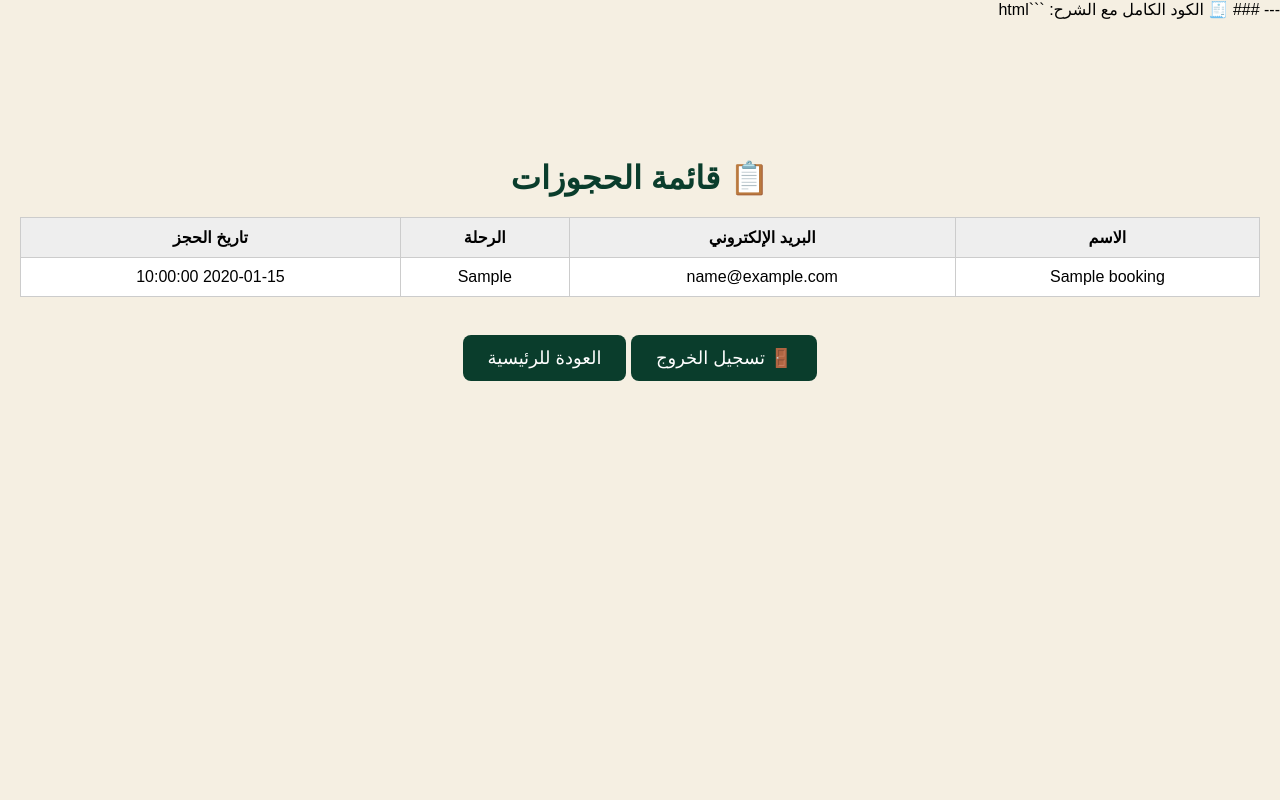
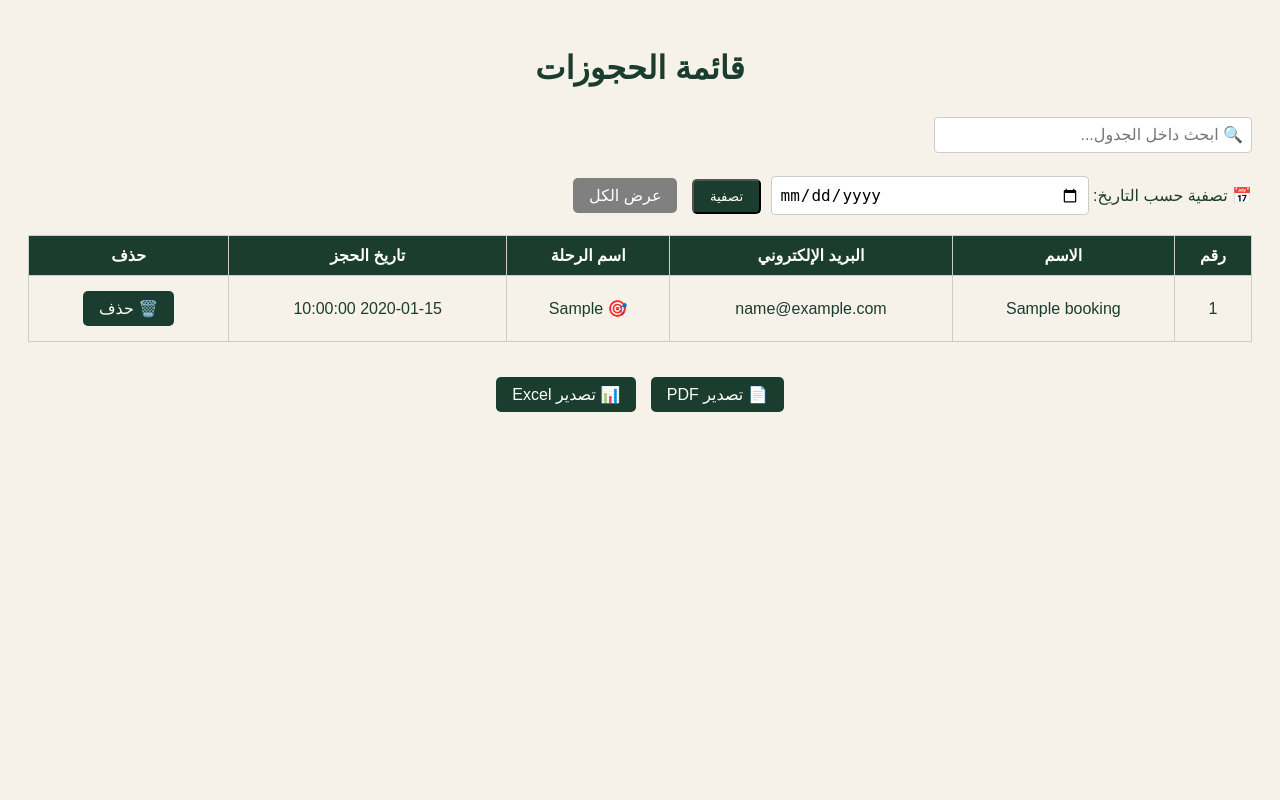
Before and after one commit to abodahim/saudidestination_complete, a Flask app: page /admin/bookings in a window 1280 px wide. Run offline with Flask 3, Linux system fonts and the light colour scheme; the visitor is signed in with stand-in values (Sample User, id 1); tables that the repository leaves empty hold one stand-in row (values such as "Sample post"); some web fonts are replaced.

Commit message:
Update bookings.html

````diff
--- a/templates/bookings.html
+++ b/templates/bookings.html
@@ -1,68 +1,136 @@
----
-
-### 🧾 الكود الكامل مع الشرح:
-
-```html
 <!DOCTYPE html>
 <html lang="ar" dir="rtl">
 <head>
   <meta charset="UTF-8">
-  <title>عرض الحجوزات - وجهة السعودية</title>
+  <title>لوحة الحجوزات</title>
   <meta name="viewport" content="width=device-width, initial-scale=1">
-  <link rel="stylesheet" href="{{ url_for('static', filename='style.css') }}">
   <style>
+    body {
+      font-family: 'Tajawal', sans-serif;
+      background-color: #f7f2e9;
+      padding: 20px;
+      color: #1b3d2f;
+    }
+
+    h1 {
+      text-align: center;
+      margin-bottom: 30px;
+    }
+
     table {
       width: 100%;
       border-collapse: collapse;
-      margin-top: 20px;
-      background-color: #fff;
+      margin-bottom: 20px;
     }
+
     th, td {
+      border: 1px solid #ccc;
       padding: 10px;
-      border: 1px solid #ccc;
       text-align: center;
     }
+
     th {
-      background-color: #eee;
+      background-color: #1b3d2f;
+      color: white;
+    }
+
+    .btn {
+      background-color: #1b3d2f;
+      color: white;
+      padding: 8px 16px;
+      text-decoration: none;
+      border-radius: 5px;
+      margin: 5px;
+      display: inline-block;
+    }
+
+    input[type="text"], input[type="date"] {
+      padding: 8px;
+      margin-bottom: 20px;
+      width: 100%;
+      max-width: 300px;
+      font-size: 16px;
+      border: 1px solid #ccc;
+      border-radius: 4px;
+    }
+
+    .btn-container {
+      margin-top: 30px;
+      text-align: center;
     }
   </style>
 </head>
 <body>
 
-  <div class="content">
-    <h1>📋 قائمة الحجوزات</h1>
+  <!-- عنوان الصفحة -->
+  <h1>قائمة الحجوزات</h1>
 
-    {% if bookings %}
-      <!-- ✅ عرض جدول الحجوزات إذا كانت هناك بيانات -->
+  <!-- ✅ شريط البحث -->
+  <input type="text" id="searchInput" placeholder="🔍 ابحث داخل الجدول..." onkeyup="searchTable()">
+
+  <!-- ✅ فلتر حسب التاريخ -->
+  <form method="GET" action="{{ url_for('admin_dashboard') }}">
+    <label>📅 تصفية حسب التاريخ:</label>
+    <input type="date" name="date" value="{{ request.args.get('date', '') }}">
+    <button type="submit" class="btn">تصفية</button>
+    <a href="{{ url_for('admin_dashboard') }}" class="btn" style="background-color: gray;">عرض الكل</a>
+  </form>
+
+  <!-- ✅ جدول الحجوزات -->
   <table>
     <thead>
       <tr>
+        <th>رقم</th>
         <th>الاسم</th>
         <th>البريد الإلكتروني</th>
-            <th>الرحلة</th>
+        <th>اسم الرحلة</th>
         <th>تاريخ الحجز</th>
+        <th>حذف</th>
       </tr>
     </thead>
     <tbody>
       {% for b in bookings %}
       <tr>
+        <td>{{ b[0] }}</td>
         <td>{{ b[1] }}</td>
         <td>{{ b[2] }}</td>
-            <td>{{ b[3] }}</td>
+        <td>
+          {% if 'جدة' in b[3] %}
+            🕌 {{ b[3] }}
+          {% elif 'شاطئ' in b[3] %}
+            🏝️ {{ b[3] }}
+          {% elif 'جبال' in b[3] %}
+            🏞️ {{ b[3] }}
+          {% else %}
+            🎯 {{ b[3] }}
+          {% endif %}
+        </td>
         <td>{{ b[4] }}</td>
+        <td><a class="btn" href="{{ url_for('delete_booking', id=b[0]) }}" onclick="return confirm('هل أنت متأكد من الحذف؟')">🗑️ حذف</a></td>
       </tr>
       {% endfor %}
     </tbody>
   </table>
-    {% else %}
-      <!-- ❌ إذا لم توجد حجوزات -->
-      <p>لا توجد حجوزات حالياً.</p>
-    {% endif %}
 
-    <br>
-    <a href="{{ url_for('admin_logout') }}" class="btn">🚪 تسجيل الخروج</a>
-    <a href="/" class="btn">العودة للرئيسية</a>
+  <!-- ✅ أزرار تصدير -->
+  <div class="btn-container">
+    <a href="{{ url_for('export_pdf') }}" class="btn">📄 تصدير PDF</a>
+    <a href="{{ url_for('export_excel') }}" class="btn">📊 تصدير Excel</a>
   </div>
+
+  <!-- ✅ كود جافاسكربت للبحث -->
+  <script>
+    function searchTable() {
+      let input = document.getElementById("searchInput");
+      let filter = input.value.toLowerCase();
+      let rows = document.querySelectorAll("table tbody tr");
+
+      rows.forEach(row => {
+        let text = row.textContent.toLowerCase();
+        row.style.display = text.includes(filter) ? "" : "none";
+      });
+    }
+  </script>
 
 </body>
 </html>
````
Lines whose indentation alone changed are shown as unchanged.
